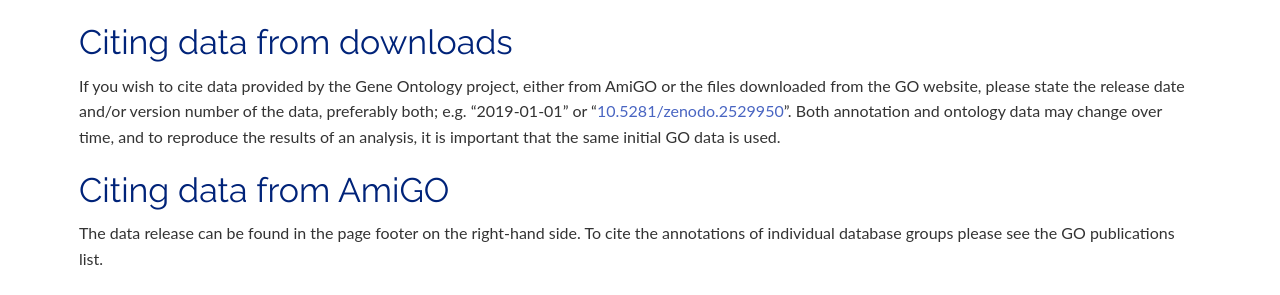
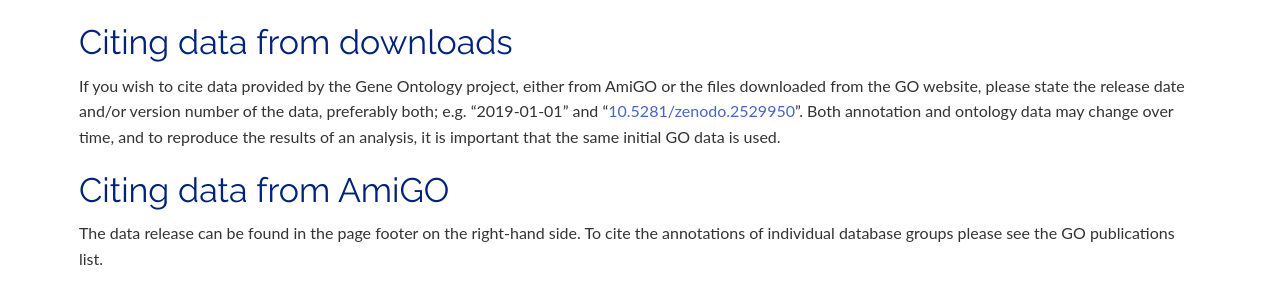
Before and after one commit to geneontology/geneontology.github.io, a Jekyll site: the page built from _docs/go-citation-policy.md, in a window 1280 px wide and 900 px high, scrolled down 466 px. Shown: the part 184-479 px from the top of the window. Built offline with Jekyll 4.4.1, drawn with Linux system fonts in a browser that asks for light colours; nearby versions of some CDN libraries.

Commit message:
Update go-citation-policy.md
Reinforce that we want both; change link to general resolution in case we switch from Zenodo

```diff
--- a/_docs/go-citation-policy.md
+++ b/_docs/go-citation-policy.md
@@ -22,11 +22,11 @@
 + **OBO-Edit**: Day-Richter J, Harris MA, Haendel M, Gene Ontology OBO-Edit Working Group, Lewis S. OBO-Edit--an ontology editor for biologists. Bioinformatics. Aug 2007;23(16):2198-200. \[[abstract](http://bioinformatics.oxfordjournals.org/content/23/16/2198){:target="blank"} \| [full text](http://bioinformatics.oxfordjournals.org/content/23/16/2198.full){:target="blank"}\]
 
 
-If you produce tools and/or services that use GO data, the user should be provided with the GO release date and DOI along with the results (e.g. "2019-01-01" and "doi:[10.5281/zenodo.2529950](https://zenodo.org/record/2529950){:target="blank"}").
+If you produce tools and/or services that use GO data, the user should be provided with the GO release date and DOI along with the results (e.g. "2019-01-01" and "doi:[10.5281/zenodo.2529950](https://dx.doi.org/10.5281/zenodo.2529950){:target="blank"}").
 
 ## Citing data from downloads
 
-If you wish to cite data provided by the Gene Ontology project, either from AmiGO or the files downloaded from the GO website, please state the release date and/or version number of the data, preferably both; e.g. "2019-01-01" or "[10.5281/zenodo.2529950](https://zenodo.org/record/2529950){:target="blank"}". Both annotation and ontology data may change over time, and to reproduce the results of an analysis, it is important that the same initial GO data is used.
+If you wish to cite data provided by the Gene Ontology project, either from AmiGO or the files downloaded from the GO website, please state the release date and/or version number of the data, preferably both; e.g. "2019-01-01" and "[10.5281/zenodo.2529950](https://dx.doi.org/10.5281/zenodo.2529950){:target="blank"}". Both annotation and ontology data may change over time, and to reproduce the results of an analysis, it is important that the same initial GO data is used.
 
 ## Citing data from AmiGO
 
```
